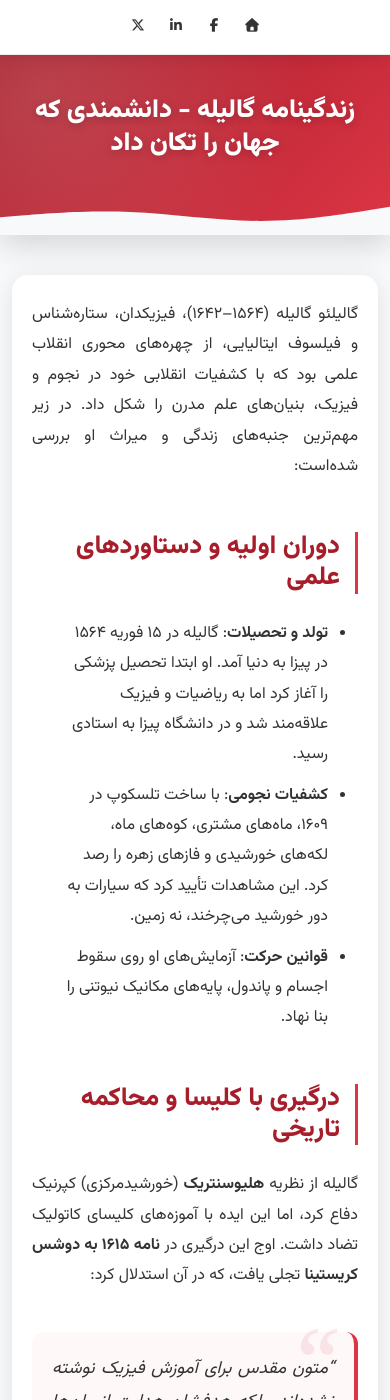
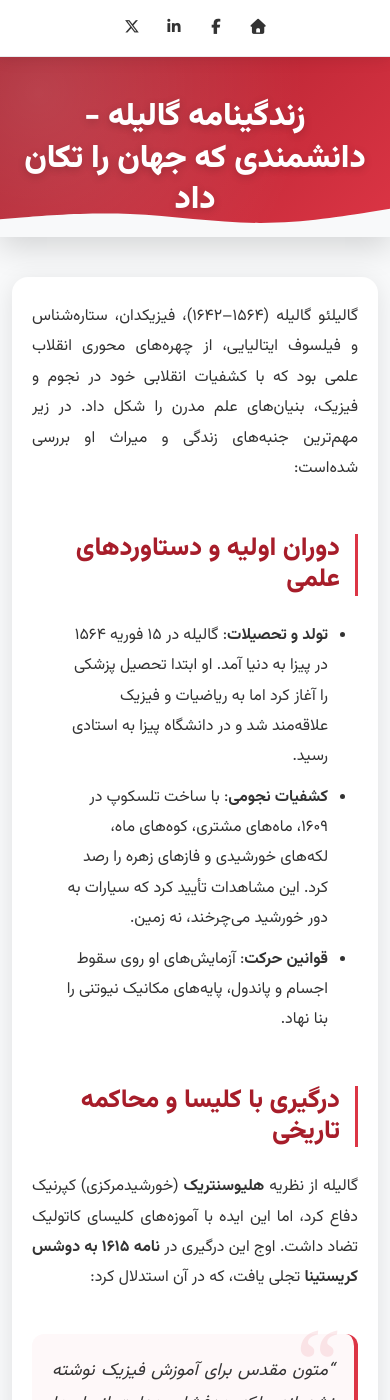
Before and after one commit to darkblog/darkblog.github.io, a Jekyll site: the page built from _posts/2025-7-5-68.md, in a window 390 px wide and 1400 px high. Built offline with Jekyll 4.4.1, drawn with Linux system fonts in a browser that asks for light colours; nearby versions of some CDN libraries.

Commit message:
Update post.html

```diff
--- a/_layouts/post.html
+++ b/_layouts/post.html
@@ -494,31 +494,6 @@
                 font-size: 0.95rem;
             }
         }
-
-        @media (max-width: 480px) {
-            .menu-links {
-                gap: 8px;
-            }
-
-            .menu-links a {
-                font-size: 0.85rem;
-            }
-
-            .post-title {
-                font-size: 1.6rem;
-            }
-
-            .social-icon {
-                font-size: 1rem;
-                width: 30px;
-                height: 30px;
-            }
-
-            .blog-button {
-                padding: 8px 18px;
-                font-size: 0.9rem;
-            }
-        }
     </style>
 
     </head>
```
